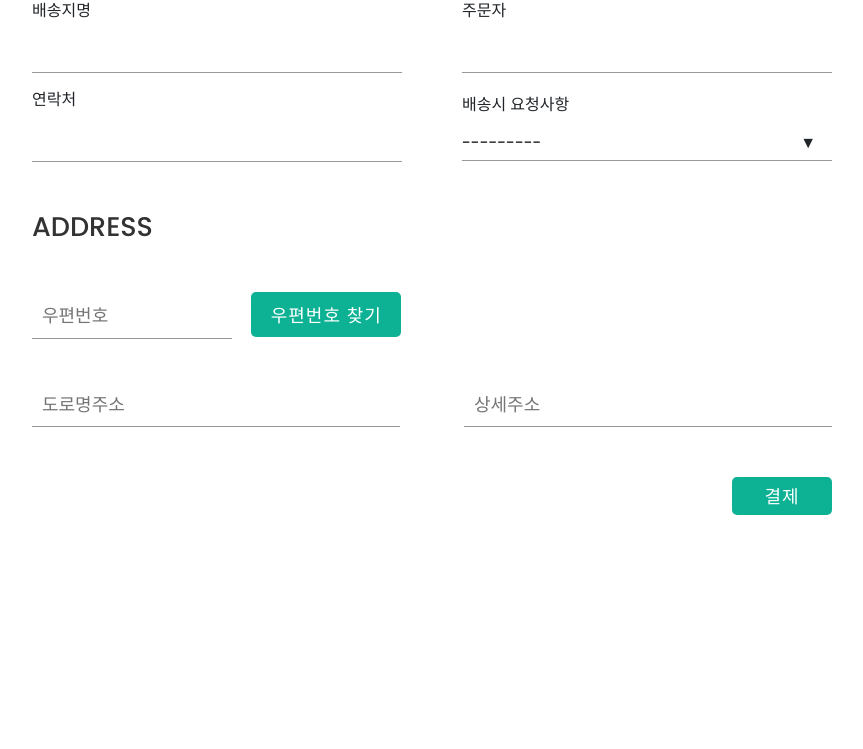
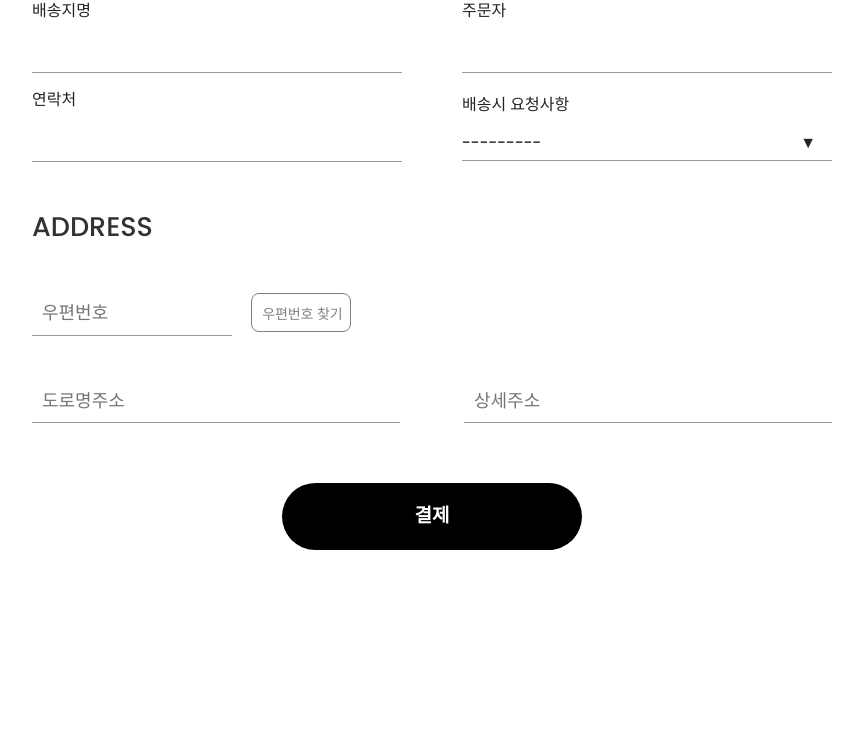
Before and after one commit to SeBin-Kwon/YEOLDY, a Django app: template kakaopay/templates/kakaopay/order_list.html in a window 1280 px wide. Shown: the part 226-975 px from the top of the page, without its empty margins (208-1071 px from the left). Run offline with Django 3.2, Linux system fonts and the light colour scheme; the template is opened without the code that fills it: values that come from a table or form of the project are taken from there, others are empty; some libraries are stand-ins or nearby versions.

Commit message:
design : kakaopay/order_list 수정 [권세빈]

```diff
--- a/kakaopay/templates/kakaopay/order_list.html
+++ b/kakaopay/templates/kakaopay/order_list.html
@@ -196,9 +196,6 @@
       <div class="button">
         <input class="details" type="submit" value="결제">
       </div>
-
-
-
   </form>
 
 </div>
--- a/static/css/kakao_order_list.css
+++ b/static/css/kakao_order_list.css
@@ -85,10 +85,8 @@ form .user-details .input-box{
 
 
 form .button {
-  height: 45px;
-  margin: 45px 0;
-  min-width: 100%;
-  text-align: end;
+  margin: 55px 0;
+  text-align: center;
 }
 
 form .button input:hover {
@@ -96,19 +94,20 @@ form .button input:hover {
 }
 
 form .button input{
-  height: 38px;
-  width: 100px;
-  outline: none;
+  width: 300px;
+  height: 67px;
+  background: #000;
   color: #fff;
-  border: none;
-  font-size: 18px;
-  font-weight: 500;
-  border-radius: 5px;
-  letter-spacing: 1px;
-  background: #0DB295;
+  font-size: 19px;
+  font-weight: 600;
+  border-radius: 40px;
   transition: 0.3s;
+  border-style: none;
 }
 
+form .button .detail {
+  outline: none;
+}
 
 .user-address{
   max-width: 800px;
@@ -117,19 +116,24 @@ form .button input{
 }
 
 .user-address .input-box .add-btn{
-  height: 45px;
-  width: 150px;
-  margin: 45px 0;
-  text-align: center;
-  outline: none;
-  color: #fff;
-  border: none;
-  font-size: 18px;
-  font-weight: 500;
-  border-radius: 5px;
-  letter-spacing: 1px;
-  background: #0DB295;
-  transition: 0.3s;
+  height: 39px;
+    width: 100px;
+    margin: 46px 0;
+    text-align: center;
+    outline: none;
+    color: gray;
+    border: 1px solid gray;
+    font-size: 14px;
+    font-weight: 500;
+    border-radius: 8px;
+    letter-spacing: -0.1px;
+    /* background: #0DB295; */
+    transition: 0.3s;
+}
+
+.user-address .input-box .add-btn:hover{
+  color: #0DB295;
+  border: 1px solid #0DB295;
 }
 
 form .user-details .input-box{
```
